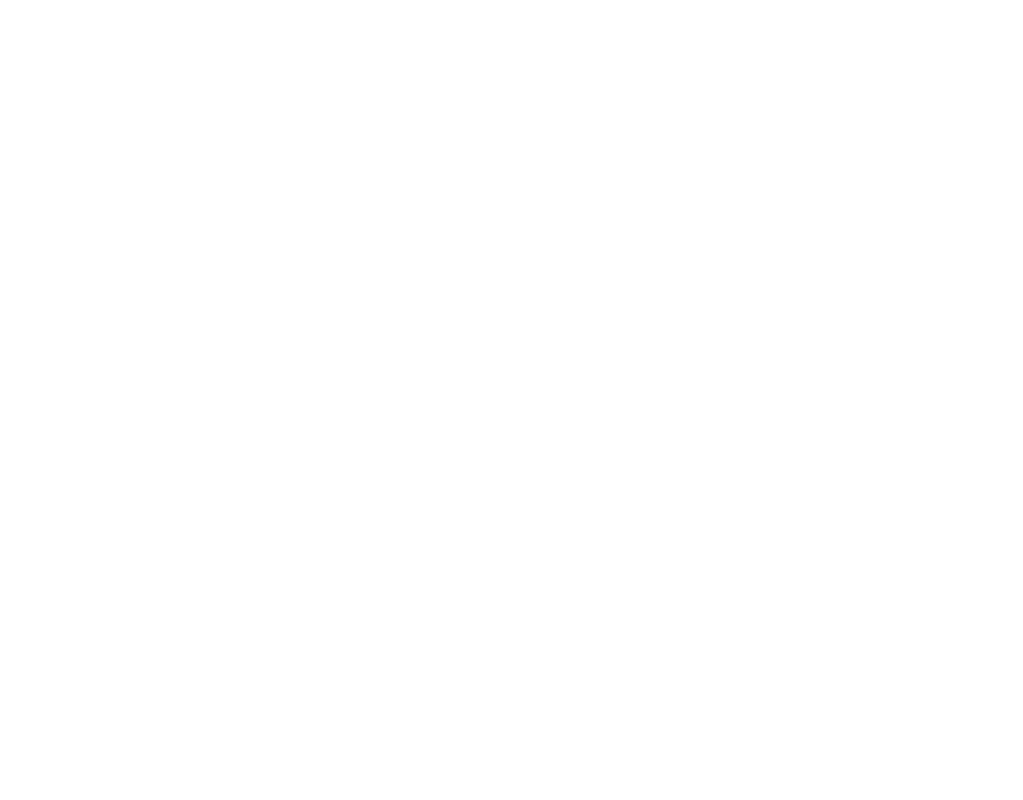
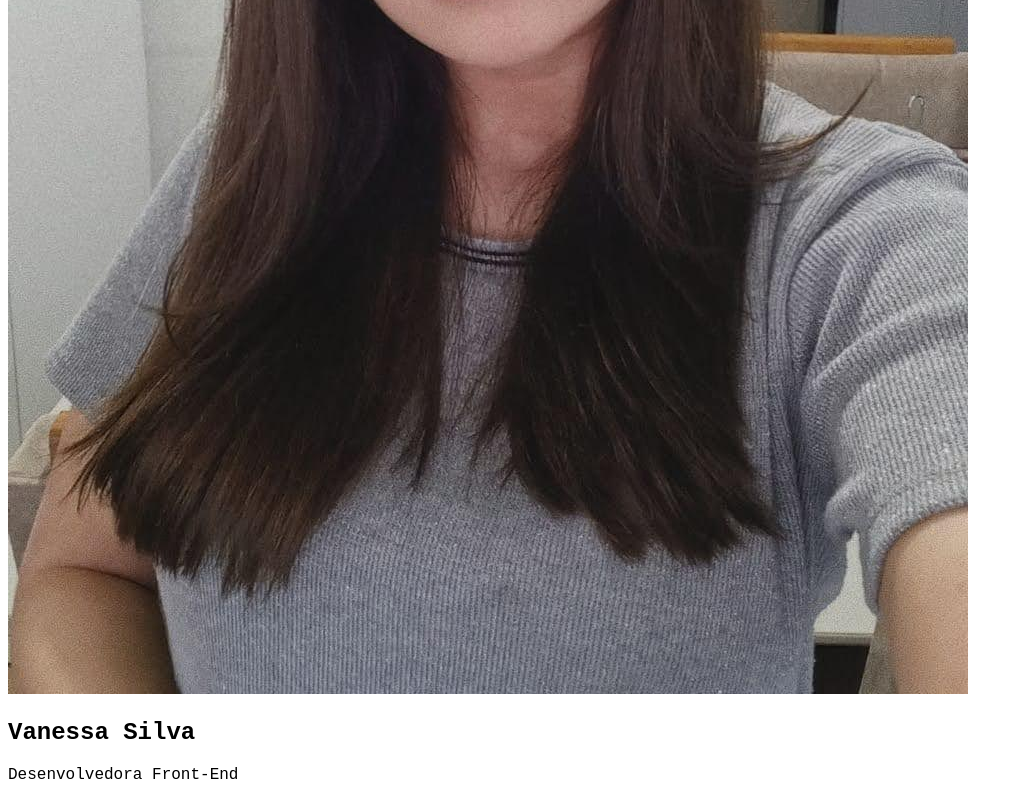
Before and after one commit to VanessaHenker/Portifolio, a React (Vite) app in the folder meu-portfolio/: page / in a window 1280 px wide. Shown: the part 793-1593 px from the top of the page, without its empty margins (0-1023 px from the left). Before the commit the page ends 800 px from the top, so only its background shows below. Built offline with nearby package versions, Linux system fonts and the light colour scheme; the HTML template or start-up script is replaced by a standard one.

Commit message:
Atualização no home.tsx

```diff
--- a/meu-portfolio/src/componentes/home.tsx
+++ b/meu-portfolio/src/componentes/home.tsx
@@ -1,11 +1,17 @@
 function Home() {
   return (
-   <section>
-      <h1>Conteúdo do Projeto</h1>
-      <p>Bem-vindo ao meu portfólio! Aqui você encontrará informações sobre meus projetos, habilidades e experiência profissional. Sinta-se à vontade para explorar e conhecer mais sobre mim.</p>
+    <section>
+      <div>
+        <h1>Conteúdo do Projeto</h1>
+        <p>Bem-vindo ao meu portfólio! Aqui você encontrará informações sobre meus projetos, habilidades e experiência profissional. Sinta-se à vontade para explorar e conhecer mais sobre mim.</p>
 
-
-   </section>
+        <div>
+          <img src="../src/img/FotoVanessa.jpg" alt="Foto de Vanessa"/>
+          <h2>Vanessa Silva</h2>
+          <p>Desenvolvedora Front-End</p>
+        </div>
+      </div>
+    </section>
   );
 }
 
```
Also changed, not shown: meu-portfolio/src/img/FotoVanessa.jpg (added).
